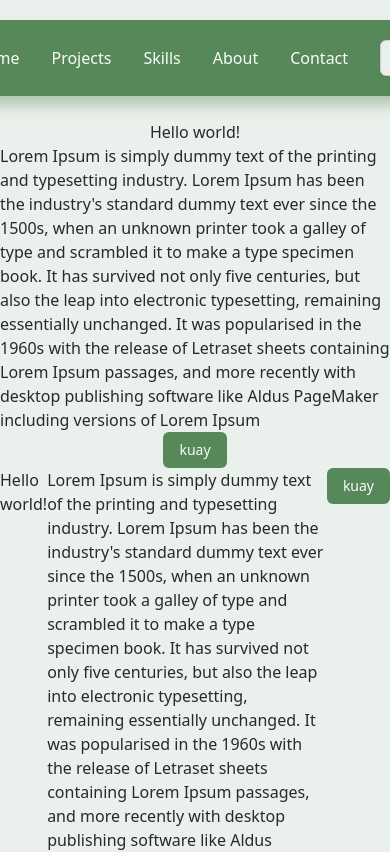
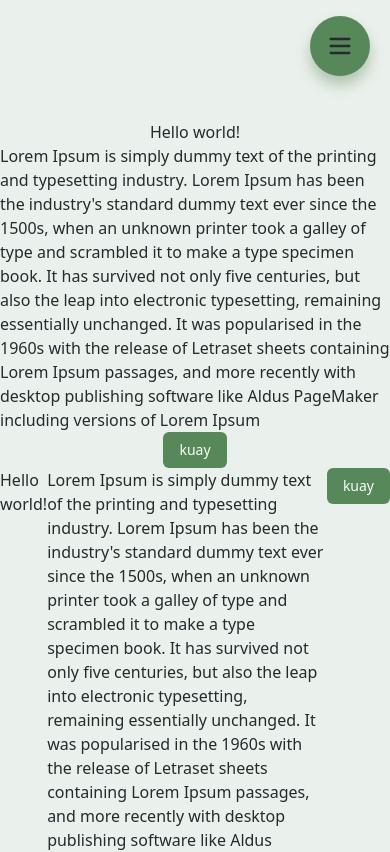
Before and after one commit to melisandregod/portfolio-suwinai-nextjs, a Next.js app: page /en in a window 390 px wide. Shown: the top 852 px of the page. Built offline with nearby package versions, Linux system fonts and the light colour scheme.

Commit message:
feat: enhance Header component with dropdown menu for mobile and add toggle functionality

```diff
--- a/components/Header/Header.tsx
+++ b/components/Header/Header.tsx
@@ -1,22 +1,66 @@
-'use client'
+"use client";
 import { useTranslations } from "next-intl";
 import { ModeToggle } from "./mode-toggle";
+import { MenuIcon, XIcon } from "lucide-react";
+import { useState } from "react";
+import {
+  DropdownMenu,
+  DropdownMenuTrigger,
+} from "@radix-ui/react-dropdown-menu";
+import { DropdownMenuContent, DropdownMenuItem } from "../ui/dropdown-menu";
 
 export default function Header() {
   const t = useTranslations("nav");
 
   const data = ["Home", "Projects", "Skills", "About", "Contact"];
+  const [toggleMenu, setToggleMenu] = useState(false);
 
   return (
-    <div className="flex justify-center">
+    <>
+      <div className="hidden sm:flex justify-center">
         <nav className="fixed m-5 py-5 px-7 bg-primary rounded-4xl drop-shadow-xl/40 drop-shadow-primary">
           <ul className="flex items-center justify-center gap-8">
-          {data.map((d,i) => (
-            <li key={i} className="hover:bg-secondary text-primary-foreground cursor-pointer">{t(d)}</li>
+            {data.map((d, i) => (
+              <li
+                key={i}
+                className="hover:text-secondary text-primary-foreground cursor-pointer"
+              >
+                {t(d)}
+              </li>
             ))}
             <ModeToggle />
           </ul>
         </nav>
       </div>
+      {/* Responsive Design */}
+      <div className="sm:hidden flex justify-end w-full">
+        <div className="fixed ml-1 mt-4">
+          <DropdownMenu onOpenChange={() => setToggleMenu((prev) => !prev)}>
+            <span className="mr-5 bg-primary rounded-[1000px] flex justify-center items-center size-15 drop-shadow-xl/40 drop-shadow-primary">
+              <DropdownMenuTrigger>
+                {toggleMenu ? (
+                  <XIcon className="size-7" />
+                ) : (
+                  <MenuIcon className="size-7" />
+                )}
+              </DropdownMenuTrigger>
+            </span>
+            <DropdownMenuContent className="flex flex-col items-center mt-4 mr-5 p-2 gap-1 bg-primary drop-shadow-xl/40 drop-shadow-primary border-secondary border-1">
+              {data.map((d, i) => (
+                <DropdownMenuItem
+                  key={i}
+                  className="flex justify-center p-2 w-full hover:bg-secondary text-primary-foreground cursor-pointer"
+                >
+                  {t(d)}
+                </DropdownMenuItem>
+              ))}
+              <div className="my-2">
+              <ModeToggle/>
+              </div>
+            </DropdownMenuContent>
+          </DropdownMenu>
+        </div>
+      </div>
+    </>
   );
 }
--- a/package.json
+++ b/package.json
@@ -11,6 +11,7 @@
   "dependencies": {
     "@radix-ui/react-dropdown-menu": "^2.1.7",
     "@radix-ui/react-slot": "^1.2.0",
+    "@radix-ui/react-toggle": "^1.1.8",
     "class-variance-authority": "^0.7.1",
     "clsx": "^2.1.1",
     "lucide-react": "^0.487.0",
```
Also changed, not shown: 1 other file (tests, documents, lock files or other folders). Lines whose indentation alone changed are shown as unchanged.
